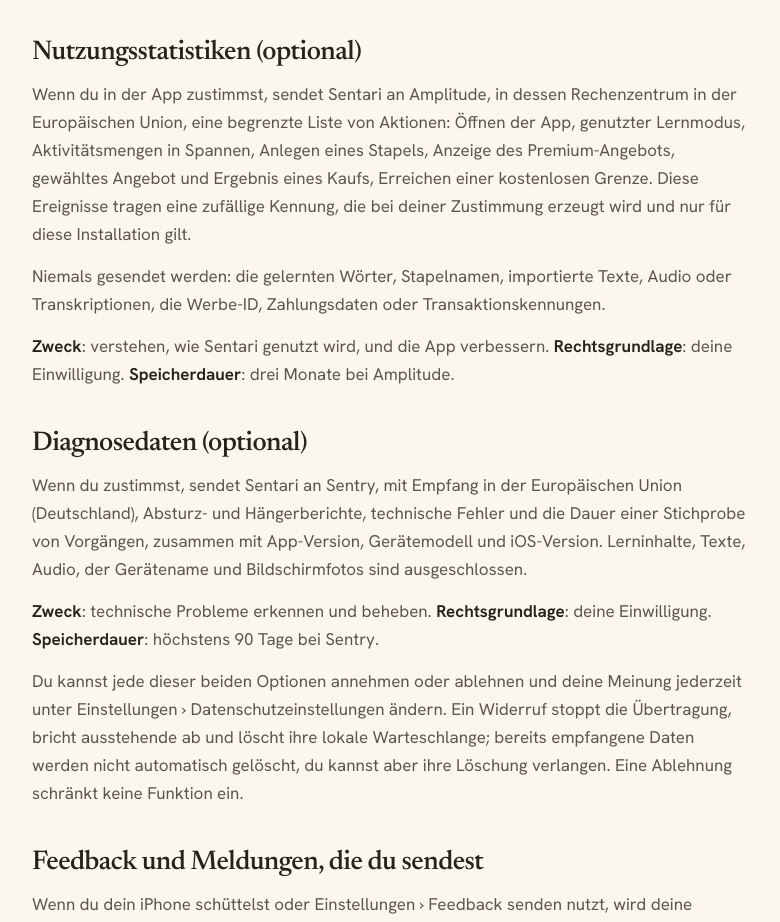
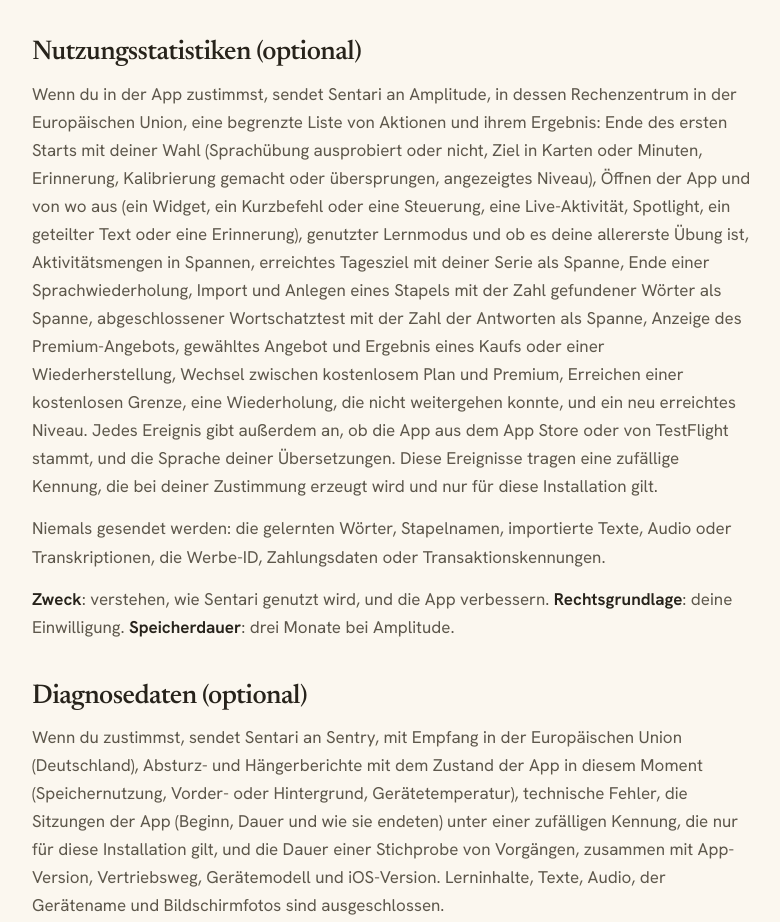
Before and after one commit to Pengram-hash/pengram, a plain HTML site: page sentari/de/privacy/index.html in a window 1280 px wide. Shown: the part 1676-2598 px from the top of the page, without its empty margins (248-1028 px from the left). Drawn offline with Linux system fonts and the light colour scheme.

Commit message:
Update Sentari privacy policy: de

```diff
--- a/sentari/de/privacy/index.html
+++ b/sentari/de/privacy/index.html
@@ -21,7 +21,7 @@
 <main id="main" class="wrap">
 <p class="eyebrow">Sentari</p>
 <h1>Datenschutzerklärung</h1>
-<p class="updated">Fassung vom 25. Oktober 2026</p>
+<p class="updated">Fassung vom 26. Oktober 2026</p>
 <p class="lead">Sentari ist eine App zum Lernen von englischem Wortschatz, herausgegeben von Pengram. Sie funktioniert ohne Konto und ohne Werbung, und die meisten deiner Daten bleiben auf deinem iPhone. Diese Erklärung beschreibt genau, was das Gerät verlässt, warum, und wie du deine Rechte ausübst.</p>
 <h2 id="controller">Verantwortlicher</h2>
 <p>PENGRAM, vereinfachte Aktiengesellschaft französischen Rechts mit einem einzigen Gesellschafter (SASU), Stammkapital 500 Euro, eingetragen im Handels- und Gesellschaftsregister Paris unter der Nummer 106 852 981, Sitz: 16 rue Tiquetonne, 75002 Paris, Frankreich. Kontakt: <a href="mailto:contact@pengram.app">contact@pengram.app</a>.</p>
@@ -34,11 +34,11 @@
 <h2 id="icloud">iCloud-Synchronisierung</h2>
 <p>Ist iCloud auf deinem iPhone aktiviert, wird dein Fortschritt über CloudKit in deiner privaten iCloud-Datenbank zwischen deinen Geräten synchronisiert, und deine Einstellungen (Niveau und Kalibrierung, Sprachen, Ziele, sicherer Modus und die Prüfsumme seines Codes) über den Schlüssel-Wert-Speicher von iCloud, damit ein neues iPhone dein Profil übernimmt. Erinnerungen gelten nur für das jeweilige Gerät. Apple speichert diese Daten und verarbeitet sie nach eigenen Bedingungen; Pengram hat keinen Zugriff darauf. Du kannst die Synchronisierung in den iCloud-Einstellungen des iPhone ausschalten.</p>
 <h2 id="analytics">Nutzungsstatistiken (optional)</h2>
-<p>Wenn du in der App zustimmst, sendet Sentari an Amplitude, in dessen Rechenzentrum in der Europäischen Union, eine begrenzte Liste von Aktionen: Öffnen der App, genutzter Lernmodus, Aktivitätsmengen in Spannen, Anlegen eines Stapels, Anzeige des Premium-Angebots, gewähltes Angebot und Ergebnis eines Kaufs, Erreichen einer kostenlosen Grenze. Diese Ereignisse tragen eine zufällige Kennung, die bei deiner Zustimmung erzeugt wird und nur für diese Installation gilt.</p>
+<p>Wenn du in der App zustimmst, sendet Sentari an Amplitude, in dessen Rechenzentrum in der Europäischen Union, eine begrenzte Liste von Aktionen und ihrem Ergebnis: Ende des ersten Starts mit deiner Wahl (Sprachübung ausprobiert oder nicht, Ziel in Karten oder Minuten, Erinnerung, Kalibrierung gemacht oder übersprungen, angezeigtes Niveau), Öffnen der App und von wo aus (ein Widget, ein Kurzbefehl oder eine Steuerung, eine Live-Aktivität, Spotlight, ein geteilter Text oder eine Erinnerung), genutzter Lernmodus und ob es deine allererste Übung ist, Aktivitätsmengen in Spannen, erreichtes Tagesziel mit deiner Serie als Spanne, Ende einer Sprachwiederholung, Import und Anlegen eines Stapels mit der Zahl gefundener Wörter als Spanne, abgeschlossener Wortschatztest mit der Zahl der Antworten als Spanne, Anzeige des Premium-Angebots, gewähltes Angebot und Ergebnis eines Kaufs oder einer Wiederherstellung, Wechsel zwischen kostenlosem Plan und Premium, Erreichen einer kostenlosen Grenze, eine Wiederholung, die nicht weitergehen konnte, und ein neu erreichtes Niveau. Jedes Ereignis gibt außerdem an, ob die App aus dem App Store oder von TestFlight stammt, und die Sprache deiner Übersetzungen. Diese Ereignisse tragen eine zufällige Kennung, die bei deiner Zustimmung erzeugt wird und nur für diese Installation gilt.</p>
 <p>Niemals gesendet werden: die gelernten Wörter, Stapelnamen, importierte Texte, Audio oder Transkriptionen, die Werbe-ID, Zahlungsdaten oder Transaktionskennungen.</p>
 <p><strong>Zweck</strong>: verstehen, wie Sentari genutzt wird, und die App verbessern. <strong>Rechtsgrundlage</strong>: deine Einwilligung. <strong>Speicherdauer</strong>: drei Monate bei Amplitude.</p>
 <h2 id="diagnostics">Diagnosedaten (optional)</h2>
-<p>Wenn du zustimmst, sendet Sentari an Sentry, mit Empfang in der Europäischen Union (Deutschland), Absturz- und Hängerberichte, technische Fehler und die Dauer einer Stichprobe von Vorgängen, zusammen mit App-Version, Gerätemodell und iOS-Version. Lerninhalte, Texte, Audio, der Gerätename und Bildschirmfotos sind ausgeschlossen.</p>
+<p>Wenn du zustimmst, sendet Sentari an Sentry, mit Empfang in der Europäischen Union (Deutschland), Absturz- und Hängerberichte mit dem Zustand der App in diesem Moment (Speichernutzung, Vorder- oder Hintergrund, Gerätetemperatur), technische Fehler, die Sitzungen der App (Beginn, Dauer und wie sie endeten) unter einer zufälligen Kennung, die nur für diese Installation gilt, und die Dauer einer Stichprobe von Vorgängen, zusammen mit App-Version, Vertriebsweg, Gerätemodell und iOS-Version. Lerninhalte, Texte, Audio, der Gerätename und Bildschirmfotos sind ausgeschlossen.</p>
 <p><strong>Zweck</strong>: technische Probleme erkennen und beheben. <strong>Rechtsgrundlage</strong>: deine Einwilligung. <strong>Speicherdauer</strong>: höchstens 90 Tage bei Sentry.</p>
 <p>Du kannst jede dieser beiden Optionen annehmen oder ablehnen und deine Meinung jederzeit unter Einstellungen › Datenschutzeinstellungen ändern. Ein Widerruf stoppt die Übertragung, bricht ausstehende ab und löscht ihre lokale Warteschlange; bereits empfangene Daten werden nicht automatisch gelöscht, du kannst aber ihre Löschung verlangen. Eine Ablehnung schränkt keine Funktion ein.</p>
 <h2 id="feedback">Feedback und Meldungen, die du sendest</h2>
```
